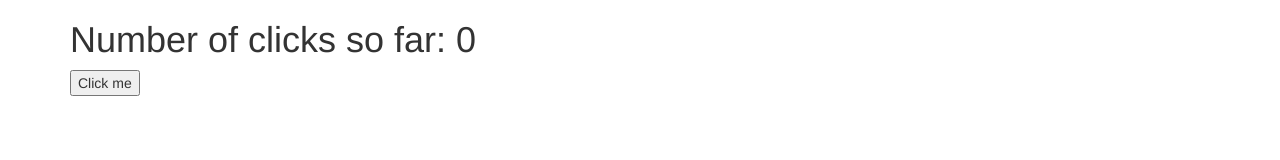
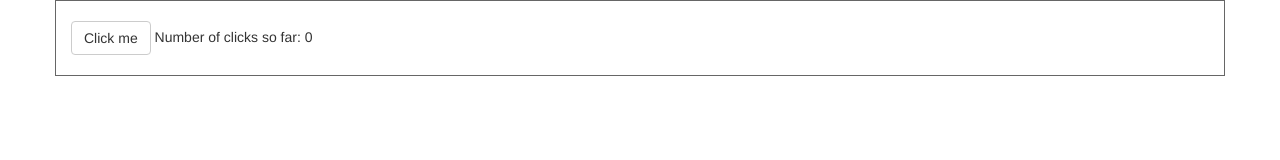
Before and after one commit to danieledamiani/angularjs-es5, a website: page src/index.html in a window 1280 px wide. Drawn offline with nearby package versions, Linux system fonts and the light colour scheme.

Commit message:
add styling

```diff
--- a/src/app/clickButton/clickButton.js
+++ b/src/app/clickButton/clickButton.js
@@ -1,7 +1,9 @@
 var app = angular.module('app');
 
+var buttonTemplate = '<button class="btn btn-default" ng-click="click()">Click me</button>';
+
 app.component('clickButton',  {
-  template: '<button ng-click="click()">Click me</button>',
+  template: buttonTemplate,
   controller: function(Clicks, $scope) {
     $scope.click = function() {
       Clicks.addClick();
--- a/src/app/title/titleApp.js
+++ b/src/app/title/titleApp.js
@@ -1,7 +1,7 @@
 var app = angular.module('app');
 
 app.component('titleApp', {
-  template: '<h1>Number of clicks so far: {{clicks()}}</h1>',
+  template: '<span>Number of clicks so far: {{clicks()}}</span>',
   controller: function(Clicks, $scope) {
     $scope.clicks = function() {
       return Clicks.getClicks();
--- /dev/null
+++ b/src/custom.css
@@ -0,0 +1,8 @@
+.padded {
+  padding-top: 20px;
+  padding-bottom: 20px;
+}
+
+.bordered {
+  border: 1px solid #666;
+}
--- a/src/index.html
+++ b/src/index.html
@@ -8,16 +8,14 @@
   <meta name="viewport" content="width=device-width, initial-scale=1.0, maximum-scale=1.0, user-scalable=no">
   <title>AngularJS - ES5</title>
   <link href="../node_modules/bootstrap/dist/css/bootstrap.min.css" rel="stylesheet">
+  <link href="./custom.css" rel="stylesheet">
 </head>
 
 <body>
   <div class="container" ng-app="app">
     <div class="row">
-      <div class="col-xs-12">
-        <title-app></title-app>
-      </div>
-      <div class="col-xs-12">
-        <click-button></click-button>
+      <div class="col-xs-12 padded bordered">
+        <click-button></click-button> <title-app></title-app>
       </div>
     </div>
   </div>
```
